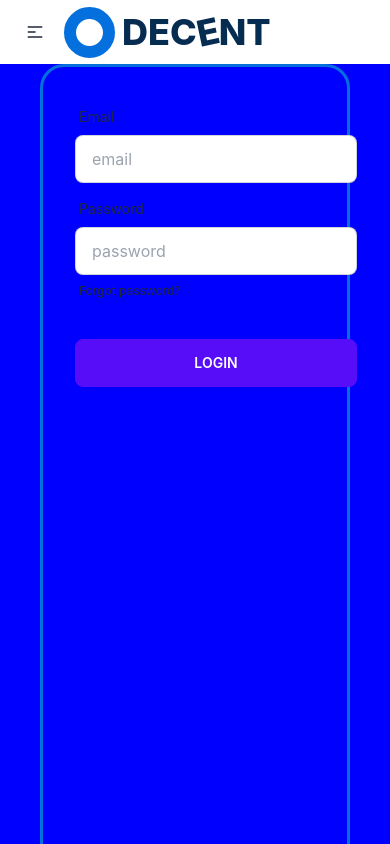
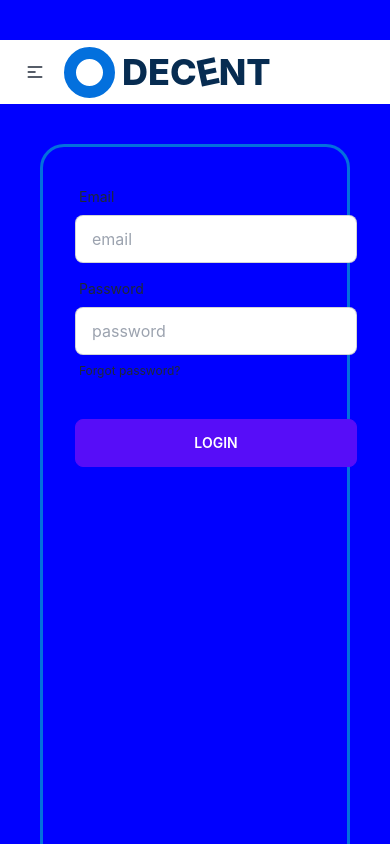
Before and after one commit to FAForhad/Rancike-task, a React (Create React App) app: page / in a window 390 px wide. Shown: the top 844 px of the page. Built offline with nearby package versions, Linux system fonts and the light colour scheme.

Commit message:
nav-responsive

```diff
--- a/src/Components/Navber/Navber.js
+++ b/src/Components/Navber/Navber.js
@@ -3,7 +3,7 @@ import './Navber.css'
 
 const Navber = () => {
     return (
-        <div className='px-0 lg:px-10 lg:py-10'>
+        <div className='px-0 lg:px-10 py-10'>
             <div className="navbar bg-base-100">
                 <div className="navbar-start">
                     <div className="dropdown">
@@ -20,9 +20,9 @@ const Navber = () => {
 
                     </div>
                     <div id='ellispse' className='mx-14 lg:m-0'></div>
-                    <div className='pl-12 ml-3 uppercase font-extrabold text-4xl'>
+                    <div className='pl-12 ml-3 uppercase font-extrabold text-4xl cursor-pointer'>
                         <h2 style={{ color: '#072C51' }} className="flex">DEC
-                            <div className='origin-center -rotate-12'>
+                            <div className='origin-center -rotate-12 hover:origin-center hover:rotate-0'>
                                 E
                             </div>
                             NT
--- a/src/index.css
+++ b/src/index.css
@@ -3,7 +3,7 @@
 @tailwind utilities;
 
 body {
-  width: 1728px;
+  max-width: 1728px;
   margin: auto;
   font-family: -apple-system, BlinkMacSystemFont, 'Segoe UI', 'Roboto', 'Oxygen',
     'Ubuntu', 'Cantarell', 'Fira Sans', 'Droid Sans', 'Helvetica Neue',
```
